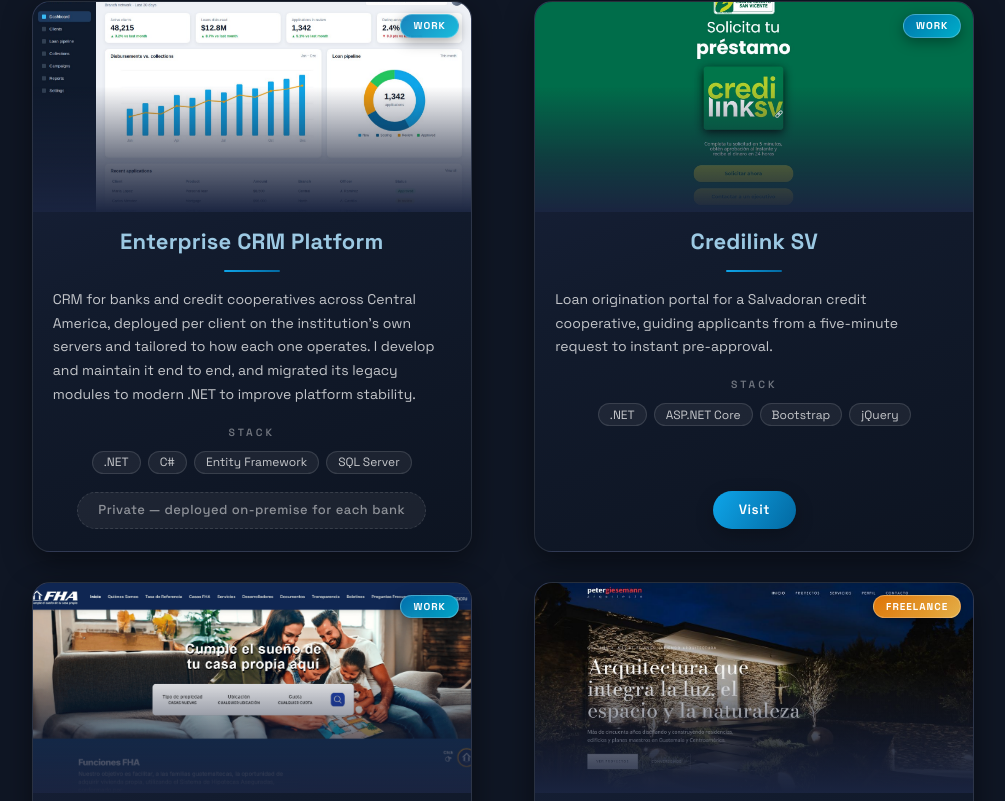
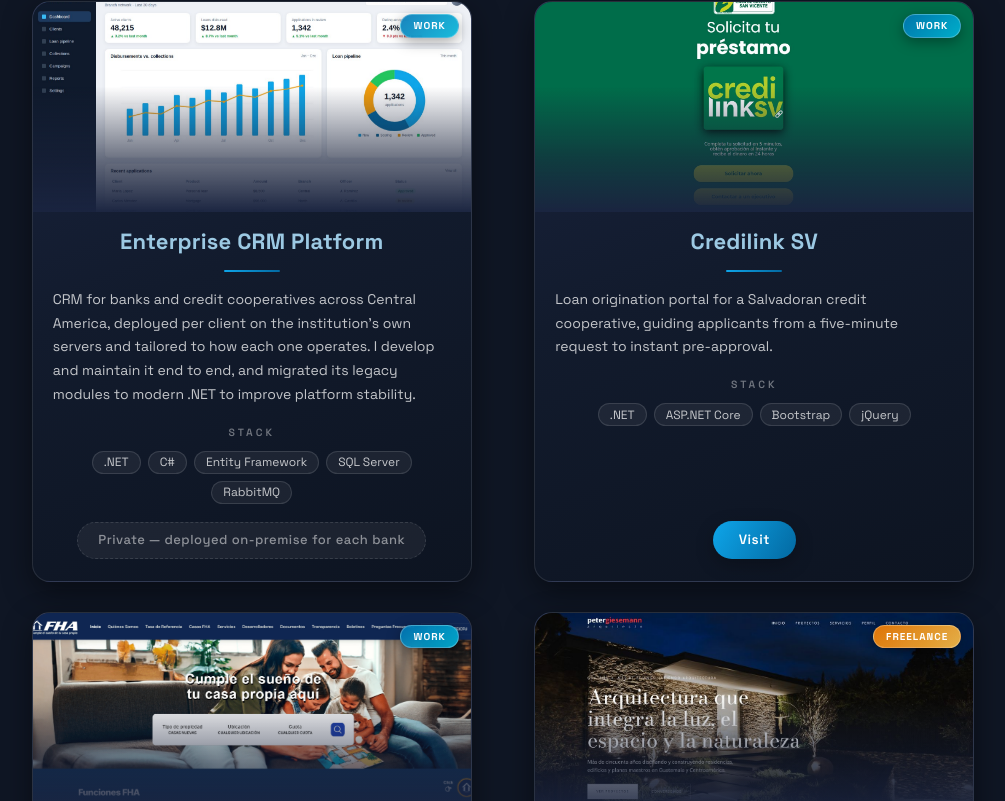
Before and after one commit to WernerOvalle/PortfolioWerner, a Next.js app: page / in a window 1280 px wide. Shown: the part 2437-3238 px from the top of the page, without its empty margins (137-1142 px from the left). Built offline with nearby package versions, Linux system fonts and the light colour scheme.

Commit message:
Add RabbitMQ to Enterprise CRM Platform tags
Co-Authored-By: Claude Opus 5.5 <noreply@anthropic.com>
Claude-Session: https://claude.ai/code/session_01Dz7mJxE1ovwMAyqEV7rsgG

```diff
--- a/src/constants/constants.js
+++ b/src/constants/constants.js
@@ -431,7 +431,7 @@ export const projectCategories = [
         title: "Enterprise CRM Platform",
         description: "CRM for banks and credit cooperatives across Central America, deployed per client on the institution's own servers and tailored to how each one operates. I develop and maintain it end to end, and migrated its legacy modules to modern .NET to improve platform stability.",
         image: "/images/enterprise-crm.jpg",
-        tags: [".NET", "C#", "Entity Framework", "SQL Server"],
+        tags: [".NET", "C#", "Entity Framework", "SQL Server", "RabbitMQ"],
         visitpreview: "",
         visit: "",
         privateNote: "Private — deployed on-premise for each bank",
```
